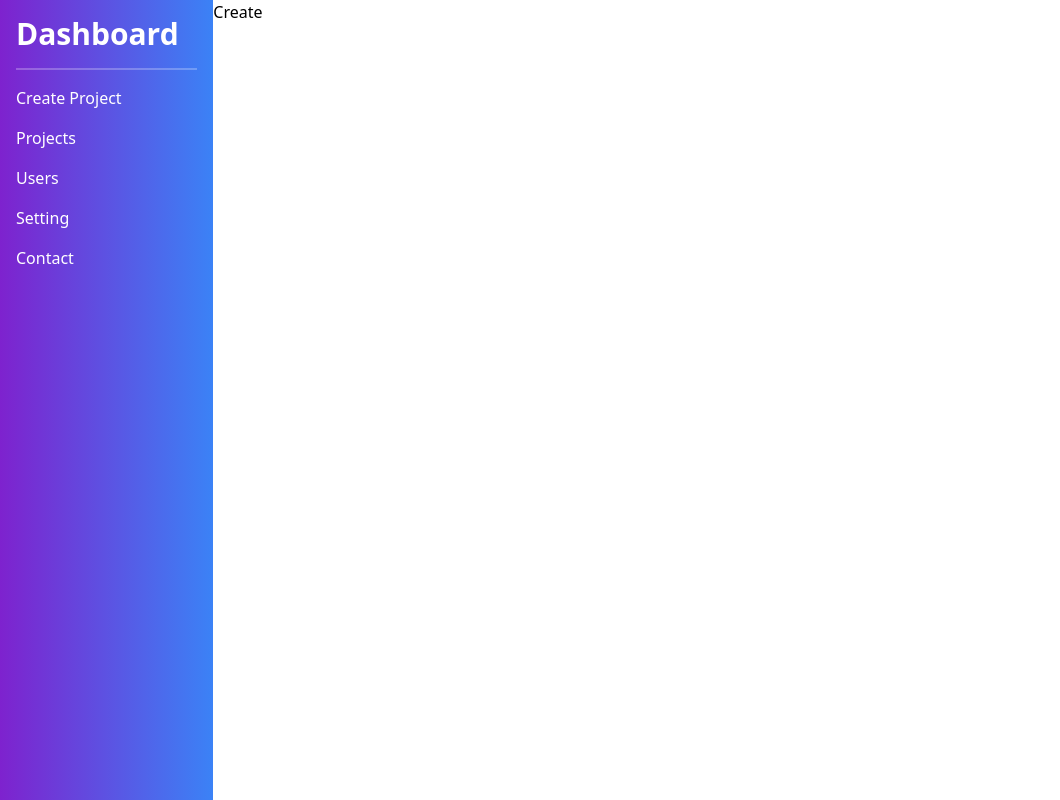
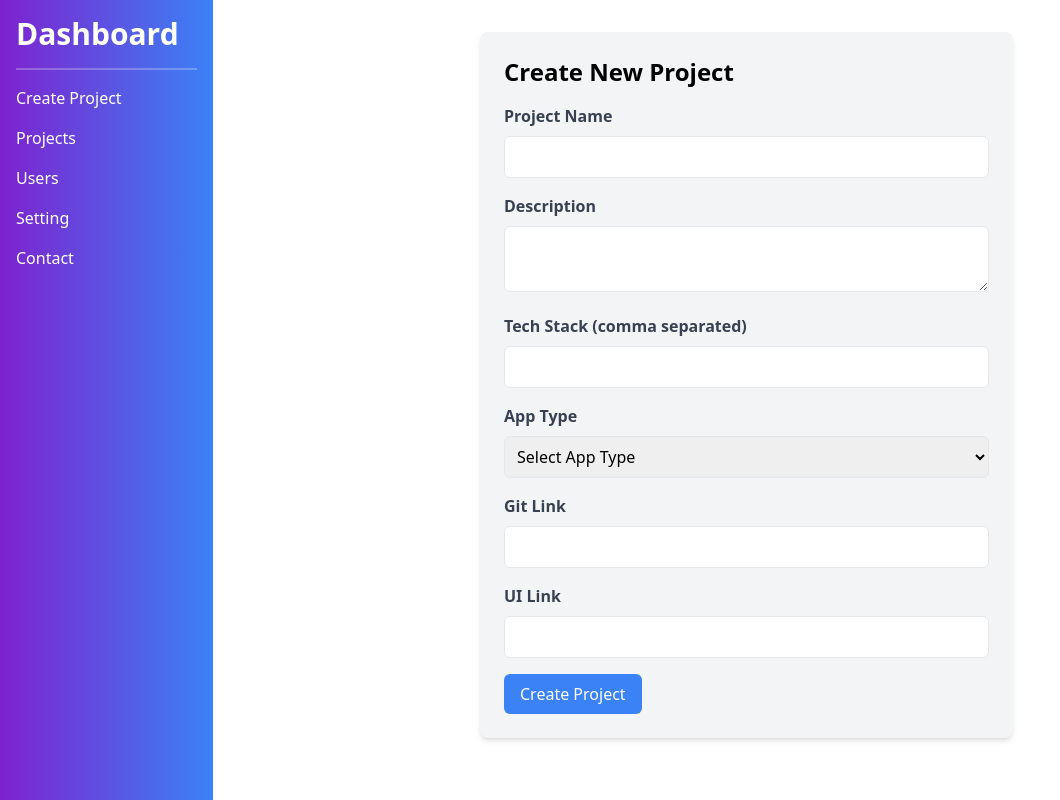
Before and after one commit to surendraSinghKamboj/task_manager, a Next.js app: page /dashboard/create-project in a window 1280 px wide. Shown: the whole page, without its empty margins (0-1060 px from the left). Built offline with nearby package versions, Linux system fonts and the light colour scheme.

Commit message:
create-project-frontend design

```diff
--- /dev/null
+++ b/src/app/api/v1/projects/create/route.js
@@ -0,0 +1,20 @@
+import { cookies } from "next/headers";
+import { NextResponse } from "next/server";
+
+export const POST = async (req) => {
+  try {
+    const cookieStore = cookies();
+    const theme = cookieStore.get("auth");
+
+    const { data } = await req.json();
+    console.log(theme)
+
+    const response = NextResponse.json({
+      message: "Project Created Successfully.",
+      data,
+    });
+
+    response.headers.set("Content-Type", "application/json");
+    return response;
+  } catch (error) {}
+};
--- a/src/app/api/v1/users/register/route.js
+++ b/src/app/api/v1/users/register/route.js
@@ -22,8 +22,6 @@ export const POST = async (req) => {
 
     // Hash the user's password with SHA512
     const hashedPassword = generateSHA512(password);
-
-    console.log(hashedPassword);
     // Create a new User in Database
     const newUser = await User.create({
       name,
--- a/src/app/dashboard/create-project/page.jsx
+++ b/src/app/dashboard/create-project/page.jsx
@@ -1,7 +1,146 @@
-import React from "react";
+"use client";
 
-const Create = () => {
-  return <div>Create</div>;
+import React, { useState } from "react";
+import axios from "axios";
+
+const ProjectForm = () => {
+  const [formData, setFormData] = useState({
+    projectName: "",
+    description: "",
+    techStack: "",
+    appType: "",
+    gitLink: "",
+    uiLink: "",
+  });
+
+  const handleChange = (e) => {
+    setFormData({
+      ...formData,
+      [e.target.name]: e.target.value,
+    });
+  };
+
+  const handleSubmit = async (e) => {
+    e.preventDefault();
+    try {
+      const response = await axios.post("/api/v1/projects/create", {
+        formData,
+      });
+    } catch (error) {}
+  };
+
+  return (
+    <div className="bg-gray-100 rounded-lg shadow-md p-6 md:w-1/2 mx-auto mt-8">
+      <h2 className="text-2xl font-bold mb-4">Create New Project</h2>
+      <form onSubmit={handleSubmit}>
+        <div className="mb-4">
+          <label
+            htmlFor="projectName"
+            className="block text-gray-700 font-bold mb-2"
+          >
+            Project Name
+          </label>
+          <input
+            type="text"
+            id="projectName"
+            name="projectName"
+            value={formData.projectName}
+            onChange={handleChange}
+            className="w-full border rounded-md p-2"
+          />
+        </div>
+        <div className="mb-4">
+          <label
+            htmlFor="description"
+            className="block text-gray-700 font-bold mb-2"
+          >
+            Description
+          </label>
+          <textarea
+            id="description"
+            name="description"
+            value={formData.description}
+            onChange={handleChange}
+            className="w-full border rounded-md p-2"
+          ></textarea>
+        </div>
+        <div className="mb-4">
+          <label
+            htmlFor="techStack"
+            className="block text-gray-700 font-bold mb-2"
+          >
+            Tech Stack (comma separated)
+          </label>
+          <input
+            type="text"
+            id="techStack"
+            name="techStack"
+            value={formData.techStack}
+            onChange={handleChange}
+            className="w-full border rounded-md p-2"
+          />
+        </div>
+        <div className="mb-4">
+          <label
+            htmlFor="appType"
+            className="block text-gray-700 font-bold mb-2"
+          >
+            App Type
+          </label>
+          <select
+            id="appType"
+            name="appType"
+            value={formData.appType}
+            onChange={handleChange}
+            className="w-full border rounded-md p-2"
+          >
+            <option value="">Select App Type</option>
+            <option value="Web App">Web App</option>
+            <option value="Android App">Android App</option>
+            <option value="IOS App">IOS App</option>
+          </select>
+        </div>
+        <div className="mb-4">
+          <label
+            htmlFor="gitLink"
+            className="block text-gray-700 font-bold mb-2"
+          >
+            Git Link
+          </label>
+          <input
+            type="text"
+            id="gitLink"
+            name="gitLink"
+            value={formData.gitLink}
+            onChange={handleChange}
+            className="w-full border rounded-md p-2"
+          />
+        </div>
+        <div className="mb-4">
+          <label
+            htmlFor="uiLink"
+            className="block text-gray-700 font-bold mb-2"
+          >
+            UI Link
+          </label>
+          <input
+            type="text"
+            id="uiLink"
+            name="uiLink"
+            value={formData.uiLink}
+            onChange={handleChange}
+            className="w-full border rounded-md p-2"
+          />
+        </div>
+        <button
+          type="submit"
+          className="bg-blue-500 text-white px-4 py-2 rounded-md hover:bg-blue-600"
+        >
+          Create Project
+        </button>
+      </form>
+    </div>
+  );
 };
 
-export default Create;
+export default ProjectForm;
```
Also changed, not shown: src/actions/user.js (deleted, +0 -25 lines), src/models/Projects.js (added, +42 -0 lines).
